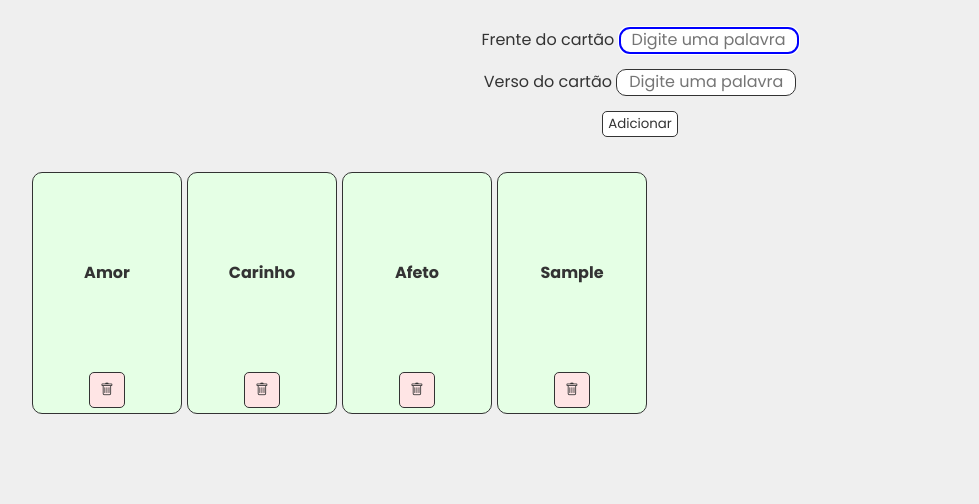
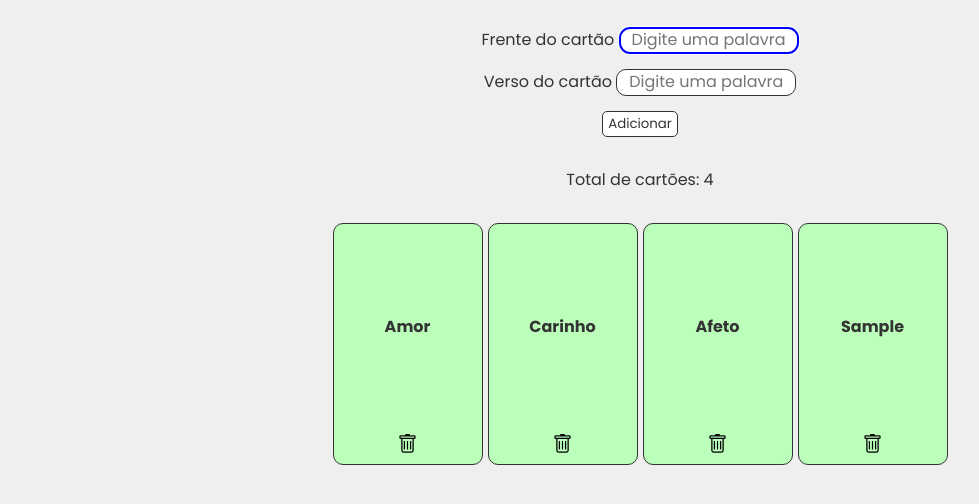
Before and after one commit to zolppy/flashcards, a plain HTML site: page index.html in a window 1280 px wide. Both pictures are taken after typing "Sample", "Sample" into the empty fields and a click on the button "Adicionar". Shown: the part 90-594 px from the top of the page, without its empty margins (0-979 px from the left). Drawn offline with nearby package versions, Linux system fonts and the light colour scheme.

Commit message:
bot01.sh fez este upload

```diff
--- a/assets/css/styles.css
+++ b/assets/css/styles.css
@@ -5,6 +5,7 @@
   --soft-black: #333;
 }
 
+/* A maioria dos resets de estilos são feitos no arquivo "reset.css" */
 * {
   font-family: 'Poppins', sans-serif;
   box-sizing: border-box;
@@ -13,7 +14,6 @@
 body {
   color: var(--soft-black);
   background-color: var(--soft-white);
-  height: 100vh;
   display: flex;
   justify-content: center;
 }
@@ -21,6 +21,10 @@ body {
 #container {
   margin-top: 50px;
   width: 95vw;
+  display: flex;
+  flex-direction: column;
+  justify-content: center;
+  align-items: center;
 }
 
 #title {
@@ -52,7 +56,7 @@ body {
   font-size: 1rem;
 }
 
-button {
+#add-card-button {
   border: 1px solid var(--soft-black);
   padding: 2px 5px;
   background-color: #fff;
@@ -62,13 +66,17 @@ button {
   transition: .3s ease-in;
 }
 
-button:hover {
+#add-card-button:hover {
   transform: scale(95%);
   cursor: pointer;
 }
 
-button:active {
+#add-card-button:active {
   background-color: var(--soft-white);
+}
+
+#cards-total {
+  padding-bottom: 35px;
 }
 
 #cards-container {
@@ -101,15 +109,23 @@ button:active {
 }
 
 .front {
-  background-color: #e5ffe5;
+  background-color: #bbffbb;
 }
 
 .back {
-  background-color: #e5e5ff;
+  background-color: #bbbbff;
 }
 
 .delete-card-button {
-  padding: 7px 10px;
   margin-bottom: 5px;
-  background-color: #ffe5e5;
+  font-size: 20px;
+  background-color: transparent;
+  border: none;
+  padding-top: 0;
+  padding-bottom: 0;
 }
+
+.delete-card-button:hover {
+  transform: scale(95%);
+  cursor: pointer;
+}
--- a/assets/js/app.js
+++ b/assets/js/app.js
@@ -8,9 +8,15 @@ const getInputs = () => {
   let cardFrontText = cardFrontInput.value;
   let cardBackText = cardBackInput.value;
 
+  if (cardFrontText && cardBackText) {
     clearInputs();
 
     return { cardFrontText: cardFrontText, cardBackText: cardBackText };
+  } else {
+    alert('Insira uma palavra para frente e verso do cartão.');
+  }
+
+  return null;
 }
 
 const createCard = (cardFrontText, cardBackText) => {
@@ -48,6 +54,7 @@ const addCard = (cardFrontText, cardBackText) => {
   const cardsContainer = document.querySelector('#cards-container');
 
   cardsContainer.append(cardElement);
+  updateCardsTotal();
 }
 
 const loadFromStorage = () => {
@@ -81,6 +88,7 @@ const deleteCard = (event, cardFrontText, cardBackText) => {
 
   event.stopPropagation();
 
+  if (confirm('Tem certeza que deseja excluir o cartão?!')) {
     /* Remover elemento do array da forma convencional gera bugs, por isso foi optado por esta forma */
     cards.forEach((card, index, cards) => {
       if (card.cardFrontText === cardFrontText && card.cardBackText === cardBackText) {
@@ -96,6 +104,8 @@ const deleteCard = (event, cardFrontText, cardBackText) => {
     }
 
     cardElement.remove();
+    updateCardsTotal();
+  }
 }
 
 const clearInputs = () => {
@@ -106,6 +116,15 @@ const clearInputs = () => {
   cardBackInput.value = '';
 
   cardFrontInput.focus();
+}
+
+const updateCardsTotal = () => {
+  const cardsContainer = document.querySelector('#cards-container');
+  const thisCards = cardsContainer.querySelectorAll('.card');
+  const cardsTotalContainer = document.querySelector('#cards-total');
+  let cardsTotal = thisCards.length;
+
+  cardsTotalContainer.textContent = `Total de cartões: ${cardsTotal}`;
 }
 
 const toggleShowCardBack = (event, cardFrontText, cardBackText) => {
@@ -125,8 +144,10 @@ const toggleShowCardBack = (event, cardFrontText, cardBackText) => {
 window.addEventListener('load', loadFromStorage);
 addCardButton.addEventListener('click', () => {
   const card = getInputs()
+  if (card) {
     let { cardFrontText, cardBackText } = card;
     addCard(cardFrontText, cardBackText);
     cards.push(card);
     localStorage.setItem('cards', JSON.stringify(cards));
+  }
 });
--- a/index.html
+++ b/index.html
@@ -32,6 +32,7 @@
         </div>
         <button id="add-card-button">Adicionar</button>
       </div>
+      <span id="cards-total">Total de cartões: 3</span>
       <ul id="cards-container">
         <!-- Os cartões serão renderizados aqui -->
       </ul>
```
Lines whose indentation alone changed are shown as unchanged.
